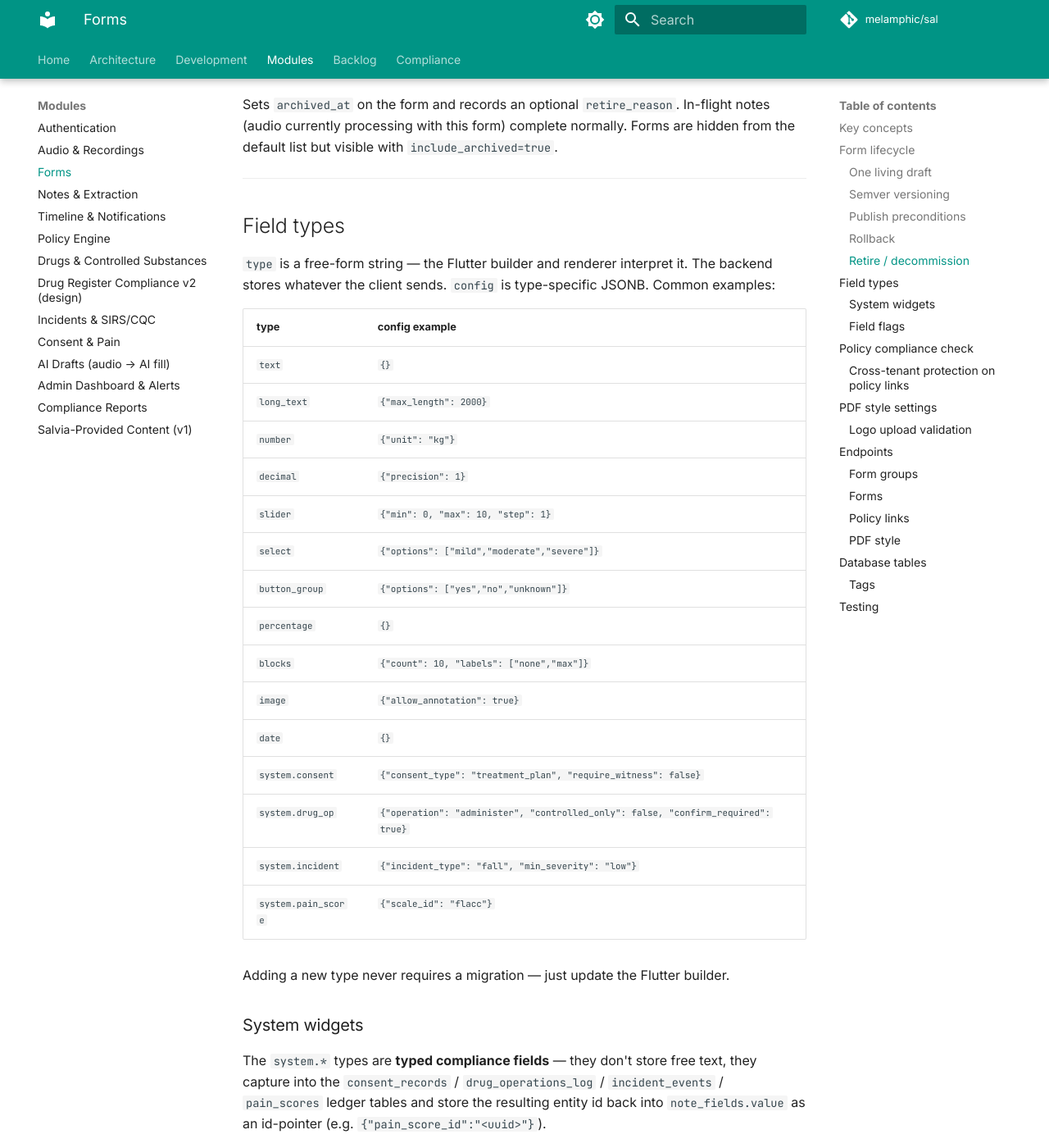
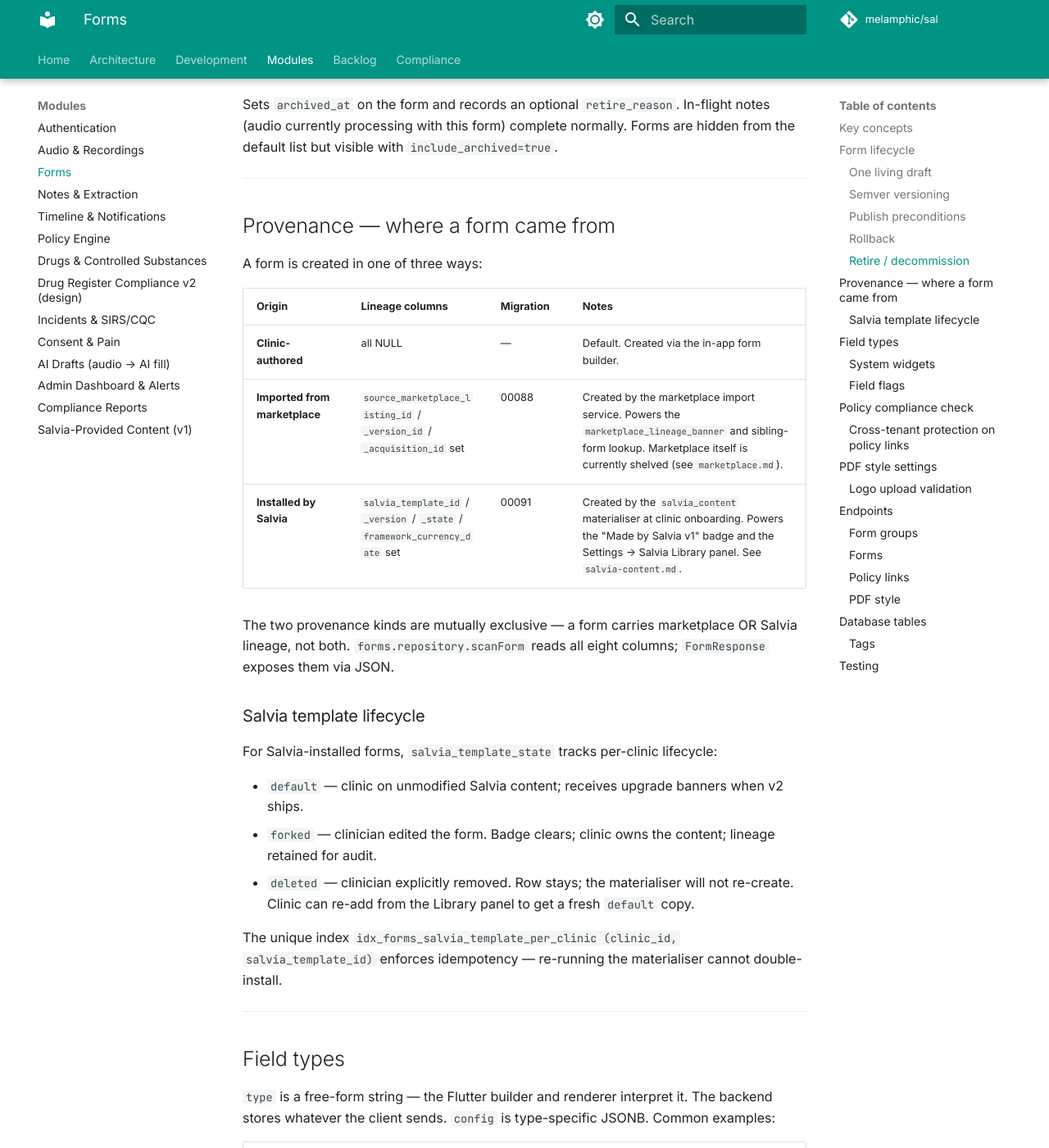
Before and after one commit to melamphic/sal, an MkDocs documentation site: the page built from docs/forms.md, in a window 1280 px wide and 1400 px high, scrolled down 2555 px. Shown: the whole window at 82% size. Built offline with MkDocs 1.6.1 and Material for MkDocs 9.7.7, drawn with Linux system fonts in a browser that asks for light colours; comment, search, counter and statistics services are not loaded.

Commit message:
docs: update documentation to reflect the introduction of Salvia-provided content templates and the shelved status of the marketplace UI

```diff
--- a/docs/forms.md
+++ b/docs/forms.md
@@ -70,6 +70,30 @@ The repository writes the new version row and all its field rows in a single tra
 ### Retire / decommission
 
 Sets `archived_at` on the form and records an optional `retire_reason`. In-flight notes (audio currently processing with this form) complete normally. Forms are hidden from the default list but visible with `include_archived=true`.
+
+---
+
+## Provenance — where a form came from
+
+A form is created in one of three ways:
+
+| Origin | Lineage columns | Migration | Notes |
+|---|---|---|---|
+| **Clinic-authored** | all NULL | — | Default. Created via the in-app form builder. |
+| **Imported from marketplace** | `source_marketplace_listing_id` / `_version_id` / `_acquisition_id` set | 00088 | Created by the marketplace import service. Powers the `marketplace_lineage_banner` and sibling-form lookup. Marketplace itself is currently shelved (see `marketplace.md`). |
+| **Installed by Salvia** | `salvia_template_id` / `_version` / `_state` / `framework_currency_date` set | 00091 | Created by the `salvia_content` materialiser at clinic onboarding. Powers the "Made by Salvia v1" badge and the Settings → Salvia Library panel. See `salvia-content.md`. |
+
+The two provenance kinds are mutually exclusive — a form carries marketplace OR Salvia lineage, not both. `forms.repository.scanForm` reads all eight columns; `FormResponse` exposes them via JSON.
+
+### Salvia template lifecycle
+
+For Salvia-installed forms, `salvia_template_state` tracks per-clinic lifecycle:
+
+- `default` — clinic on unmodified Salvia content; receives upgrade banners when v2 ships.
+- `forked` — clinician edited the form. Badge clears; clinic owns the content; lineage retained for audit.
+- `deleted` — clinician explicitly removed. Row stays; the materialiser will not re-create. Clinic can re-add from the Library panel to get a fresh `default` copy.
+
+The unique index `idx_forms_salvia_template_per_clinic (clinic_id, salvia_template_id)` enforces idempotency — re-running the materialiser cannot double-install.
 
 ---
 
```
